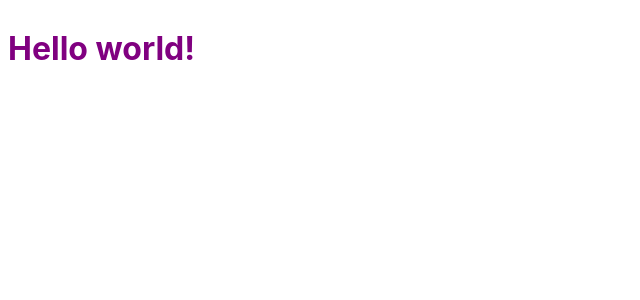
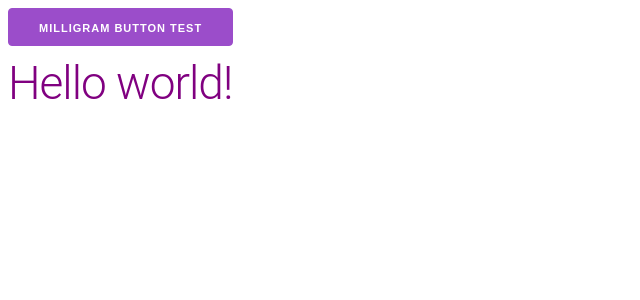
Before and after one commit to magiknono/svelte-githubstars, a Svelte app: page / in a window 1280 px wide. Shown: the top 300 px of the page, without its empty margins (0-640 px from the left). Built offline with nearby package versions, Linux system fonts and the light colour scheme.

Commit message:
install milligram css

```diff
--- a/package.json
+++ b/package.json
@@ -16,5 +16,8 @@
   "scripts": {
     "build": "cross-env NODE_ENV=production webpack",
     "dev": "webpack-dev-server --content-base public"
+  },
+  "dependencies": {
+    "milligram": "^1.3.0"
   }
 }
--- a/public/global.css
+++ b/public/global.css
@@ -1,61 +1 @@
-html, body {
-	position: relative;
-	width: 100%;
-	height: 100%;
-}
-
-body {
-	color: #333;
-	margin: 0;
-	padding: 8px;
-	box-sizing: border-box;
-	font-family: -apple-system, BlinkMacSystemFont, "Segoe UI", Roboto, Oxygen-Sans, Ubuntu, Cantarell, "Helvetica Neue", sans-serif;
-}
-
-a {
-	color: rgb(0,100,200);
-	text-decoration: none;
-}
-
-a:hover {
-	text-decoration: underline;
-}
-
-a:visited {
-	color: rgb(0,80,160);
-}
-
-label {
-	display: block;
-}
-
-input, button, select, textarea {
-	font-family: inherit;
-	font-size: inherit;
-	padding: 0.4em;
-	margin: 0 0 0.5em 0;
-	box-sizing: border-box;
-	border: 1px solid #ccc;
-	border-radius: 2px;
-}
-
-input:disabled {
-	color: #ccc;
-}
-
-input[type="range"] {
-	height: 0;
-}
-
-button {
-	background-color: #f4f4f4;
-	outline: none;
-}
-
-button:active {
-	background-color: #ddd;
-}
-
-button:focus {
-	border-color: #666;
-}
+@import '../node_modules/milligram/dist/milligram.css';
--- a/public/index.html
+++ b/public/index.html
@@ -13,5 +13,6 @@
 
 <body>
 	<script src='bundle.js'></script>
+	<button class="button">milligram button test</button>
 </body>
 </html>
--- a/src/main.js
+++ b/src/main.js
@@ -1,3 +1,4 @@
+import 'milligram';
 import App from './App.svelte';
 
 const app = new App({
```
